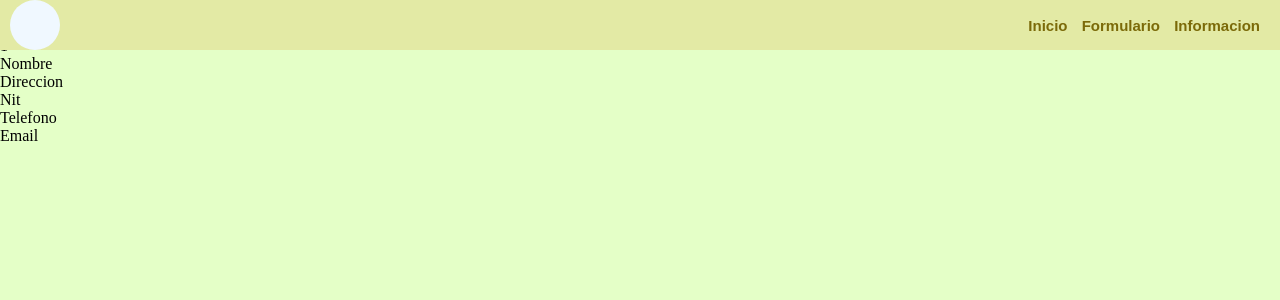
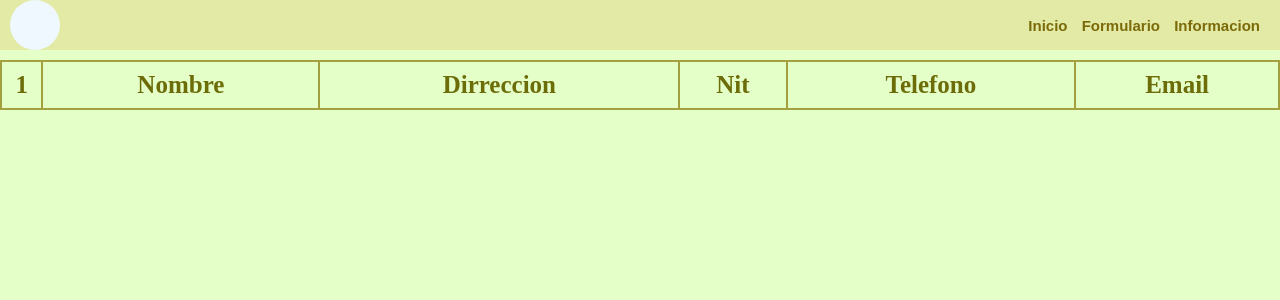
Before and after one commit to Calebsenm/PruebaFull-Stack, a Next.js app in the folder client/: page /info in a window 1280 px wide. Shown: the top 300 px of the page. Built offline with nearby package versions, Linux system fonts and the light colour scheme.

Commit message:
Diseño de la ventana datos terminado

```diff
--- a/client/src/app/form/formulario.module.css
+++ b/client/src/app/form/formulario.module.css
@@ -6,7 +6,6 @@
     justify-content: space-between;
     align-items: center;
     min-height: 100vh;
-
 
 }
 
--- a/client/src/app/info/page.js
+++ b/client/src/app/info/page.js
@@ -12,9 +12,11 @@ export default function Info() {
 
   //const users = fechUsers();
   return (
+
     <>
-      <h1>Informacion </h1>
       <Dato />
+
     </>
+
   );
 }
--- a/client/src/app/page.js
+++ b/client/src/app/page.js
@@ -7,8 +7,6 @@ export default function Home() {
       <div className={styles.description}>
         <h1>Bienvenido</h1>
         <p> ¿Listo para explorar? Puedes colocar tus datos en la sección del formulario y descubrir toda la información disponible en la sección información. </p>
-
-
       </div>
     </main>
   );
--- a/client/src/components/estilos.module.css
+++ b/client/src/components/estilos.module.css
@@ -1,34 +1,31 @@
-
-
 .header {
     display: flex;
-
     box-sizing: border-box;
     list-style: none;
     background-color: rgb(227, 234, 165);
     height: 50px;
     width: 100%;
-    position: fixed;
-    margin: 0;
     padding: 10px;
-
     justify-content: space-between;
     align-items: center;
     font-family: sans-serif;
+
+    top: 0;
+    position: sticky;
+
+
 }
 
-.icon{
+.icon {
     background-color: aliceblue;
     height: 50px;
     width: 50px;
     border-radius: 50px;
-
     text-align: center;
     align-items: center;
-
 }
 
-.icon h1{
+.icon h1 {
     font-size: 15px;
     color: rgb(162, 140, 13);
     margin-top: 15px;
@@ -36,14 +33,33 @@
     border-radius: 10px;
 }
 
-.link{
+.link {
     padding-right: 10px;
     text-decoration: none;
     color: rgb(123, 106, 9);
     background-color: rgb(227, 234, 165);
 }
 
-.nav{
+.nav {
     font-weight: 600;
-  font-size: 15px;
+    font-size: 15px;
 }
+
+
+/*
+Diseño del componente Dato de los ususarios
+*/
+
+
+
+.table{
+
+    background-color: rgb(163, 161, 63);
+    width: 100%;
+    font-size:25px;
+    margin-top: 10px;
+    height: 50px;
+color: rgb(108, 108, 8);
+
+
+}
--- a/client/src/components/info.jsx
+++ b/client/src/components/info.jsx
@@ -1,27 +1,29 @@
 "use client"
 
 import { useRouter } from "next/navigation"
+import style from "@/components/estilos.module.css"
 
 
 function Dato({ users }) {
     const router = useRouter();
 
     return (
-        <ul>
-            <li onClick={() => {
-                router.push(`/info/${1}`)
-            }} >
-                <div>
-                    <p>1 </p>
-                    <p>Nombre </p>
-                    <p>Direccion </p>
-                    <p>Nit </p>
-                    <p>Telefono </p>
-                    <p>Email </p>
-                </div>
-            </li>
 
-        </ul>
+        <div onClick={() => {
+            router.push(`/info/${1}`)
+        }}>
+            <table className={style.table}>
+                <tr>
+                    <th>1</th>
+                    <th>Nombre</th>
+                    <th>Dirreccion</th>
+                    <th>Nit</th>
+                    <th>Telefono</th>
+                    <th>Email </th>
+                </tr>
+            </table>
+
+        </div>
 
     )
 }
```
Also changed, not shown: client/src/app/info/[id]/page.js (+4 -3 lines).
